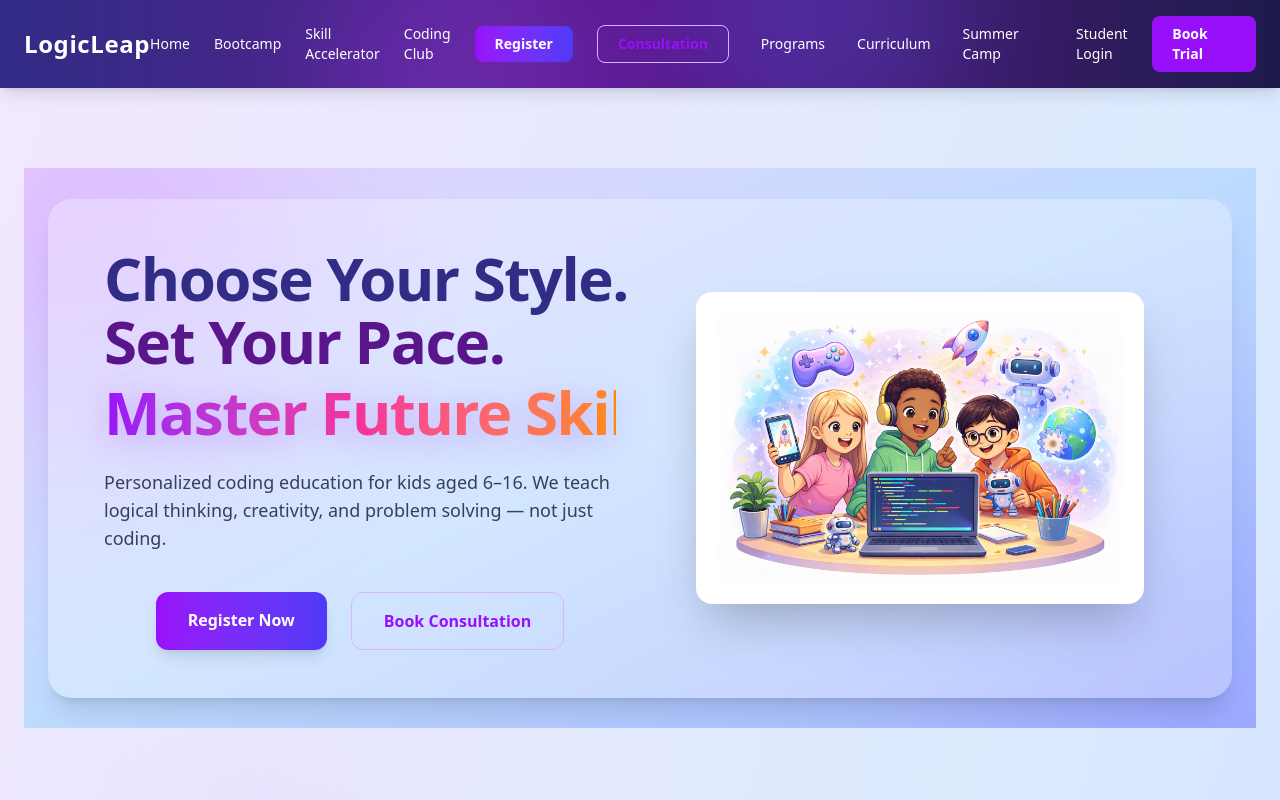
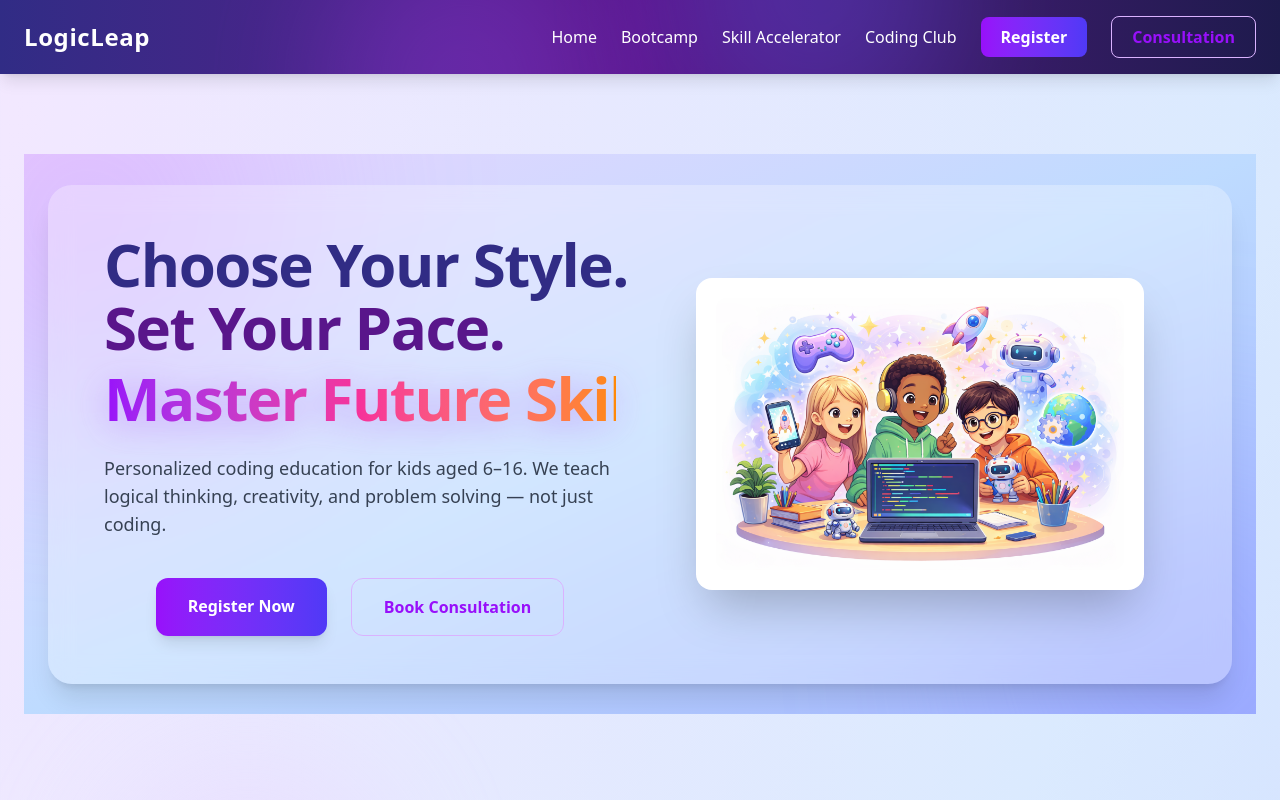
Before and after one commit to srushteesingh/logicleap-platform, a Next.js app: page / in a window 1280 px wide. Shown: the top 800 px of the page. Built offline with nearby package versions, Linux system fonts and the light colour scheme.

Commit message:
add header cta buttons

```diff
--- a/app/layout.tsx
+++ b/app/layout.tsx
@@ -43,7 +43,7 @@ export default function RootLayout({
             </div>
 
             {/* Navigation */}
-            <nav className="hidden md:flex items-center gap-8 text-sm font-medium">
+
             <nav className="flex items-center gap-6">
               <a href="/">Home</a>
               <a href="/summer-camp">Bootcamp</a>
@@ -64,36 +64,6 @@ export default function RootLayout({
                 Consultation
               </a>
             </nav>
-              <a
-                href="#learning-paths"
-                className="hover:text-purple-300 transition"
-              >
-                Programs
-              </a>
-
-              <a href="#roadmap" className="hover:text-purple-300 transition">
-                Curriculum
-              </a>
-
-              <a
-                href="/summer-camp"
-                className="hover:text-purple-300 transition"
-              >
-                Summer Camp
-              </a>
-
-              <a href="#" className="hover:text-purple-300 transition">
-                Student Login
-              </a>
-            </nav>
-
-            {/* CTA Button */}
-            <a
-              href="/summer-camp"
-              className="bg-purple-600 hover:bg-purple-700 px-5 py-2 rounded-lg text-sm font-semibold transition"
-            >
-              Book Trial
-            </a>
           </div>
         </header>
 
```
Lines whose indentation alone changed are shown as unchanged.
